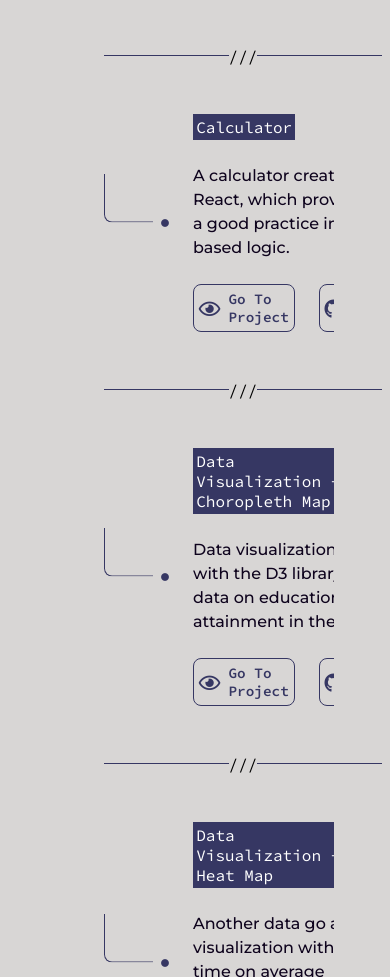
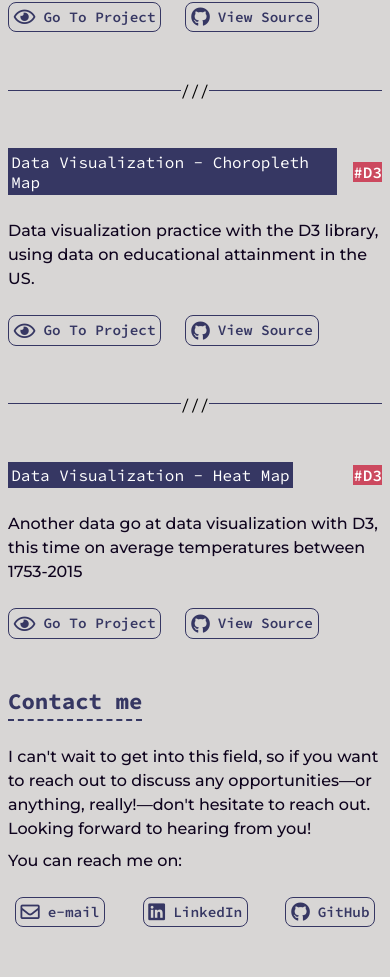
Before and after one commit to qvistsson/qvistsson.github.io, a React (Create React App) app: page / in a window 390 px wide. Shown: the part 1023-2000 px from the top of the page. Built offline with nearby package versions, Linux system fonts and the light colour scheme.

Commit message:
mobile fixes

```diff
--- a/src/App.js
+++ b/src/App.js
@@ -9,7 +9,10 @@ function App() {
   return (
     <div className="flex-column p-small">
       <Modules.SiteLogo />
-      <div id="portfolio-content-container" className="flex-column m-large">
+      <div
+        id="portfolio-content-container"
+        className="flex-column screen-small-m-left-small screen-small-m-right-small screen-medium-m-large"
+      >
         <Modules.ShowyIndent
           width="8.5rem"
           margin="m-bottom-small"
@@ -22,6 +25,7 @@ function App() {
           text="I'm Qvistsson"
           excl={false}
         />
+        <div className="flex-column screen-medium-m-left-large">
           <Modules.TextContainer content={Text.Introduction()} />
           <Modules.SubHeader text="Projects" margin="m-top-large m-bottom" />
           <Modules.Project {...Projects.pomodoro} />
@@ -31,9 +35,14 @@ function App() {
           <Modules.Project {...Projects.dataviz} />
           <Modules.ProjectDivider divString="///" />
           <Modules.Project {...Projects.dataviz2} />
-        <Modules.SubHeader text="Contact me" margin="m-top-large m-bottom" id="contact-info" />
+          <Modules.SubHeader
+            text="Contact me"
+            margin="m-top-large m-bottom"
+            id="contact-info"
+          />
           <Modules.TextContainer content={Text.ContactMe()} />
           <Modules.ContactSocials />
+        </div>
       </div>
       <Modules.Footer />
     </div>
--- a/src/Modules.js
+++ b/src/Modules.js
@@ -2,7 +2,7 @@ import React from 'react';
 
 function SiteLogo() {
   return (
-    <div className="flex-row align-center justify-start">
+    <div className="flex-row align-center justify-start m-bottom-large screen-medium-no-m">
       <div className="site-logo">
         <p>Q</p>
       </div>
@@ -13,21 +13,13 @@ function SiteLogo() {
   );
 }
 
-function ProjectsContainer(props) {
-  return (
-    <div className="projects-container m-left-large m-right-large">
-      {props.children}
-    </div>
-  );
-}
-
 function Project(props) {
   return (
-    <div className="project m-left-large max-width flex-column align-start">
+    <div className="project max-width flex-column align-start">
       <div className="flex-row align-center maxed">
-        <div className="project-angle-deco"></div>
-        <i className="fas fa-circle m-left-small project-circle"></i>
-        <div className="project-content m-left grow">
+        <div className="project-angle-deco hide screen-small-display"></div>
+        <i className="fas fa-circle m-left-small project-circle hide screen-small-display"></i>
+        <div className="project-content screen-small-m-left grow">
           <div className="flex-row justify-between align-stretch">
             <h2 className="proj-title d-inline m-right-small">{props.title}</h2>
             <div className="flex-row align-center">
@@ -64,7 +56,7 @@ function Project(props) {
 function SubHeader(props) {
   return (
     <div className={props.margin} id={props.id}>
-      <div className="sub-header-container flex-row justify-start align-stretch max-width m-left-large">
+      <div className="sub-header-container flex-row justify-start align-stretch max-width">
         <div className="sub-header-deco-div"></div>
         <h2 className="sub-header">{props.text}</h2>
         <div className="sub-header-deco-div"></div>
@@ -98,12 +90,12 @@ function ShowyIndent(props) {
 }
 
 function TextContainer(props) {
-  return <div className="m-left-large max-width">{props.content}</div>;
+  return <div className="max-width">{props.content}</div>;
 }
 
 function ProjectDivider(props) {
   return (
-    <div className="project-divider flex-row align-center justify-center m-left-large max-width m-top-large m-bottom-large">
+    <div className="project-divider flex-row align-center justify-center max-width m-top-large m-bottom-large">
       <div className="horizontal-line"></div>
       <p className="proj-div-text">{props.divString}</p>
       <div className="horizontal-line"></div>
@@ -113,12 +105,12 @@ function ProjectDivider(props) {
 
 function ContactSocials(props) {
   return (
-    <div className="project m-left-large max-width flex-column align-start">
+    <div className="screen-small-m-left-large max-width flex-column align-start">
       <div className="flex-row align-center maxed">
-        <div className="project-angle-deco"></div>
-        <i className="fas fa-circle m-left-small project-circle"></i>
-        <div className="project-content m-left grow">
-          <div className="flex-row">
+        <div className="project-angle-deco hide screen-small-display"></div>
+        <i className="fas fa-circle m-left-small project-circle hide screen-small-display"></i>
+        <div className="project-content screen-small-m-left grow">
+          <div className="flex-row justify-around screen-small-justify-start">
             <a
               href={props.gitLink}
               target="_blank"
@@ -152,7 +144,7 @@ function ContactSocials(props) {
 
 function Footer() {
   return (
-    <footer className="flex-row justify-center align-center">
+    <footer className="flex-row justify-center align-center m-top-large screen-medium-no-m">
       <p class="footer-text">© Qvistsson 2020</p>
       <i className="fas fa-circle m-left-small m-right-small footer-circle"></i>
       <p class="footer-text">
@@ -183,7 +175,6 @@ function Footer() {
 export {
   SiteLogo,
   Project,
-  ProjectsContainer,
   SubHeader,
   ShowyIndent,
   TextContainer,
--- a/src/css/utilities.css
+++ b/src/css/utilities.css
@@ -210,7 +210,7 @@
 
 /* Small screen options */
 
-@media screen and (min-width: 400px) {
+@media screen and (min-width: 525px) {
   .screen-small-display {
     display: initial;
   }
```
Lines whose indentation alone changed are shown as unchanged.
